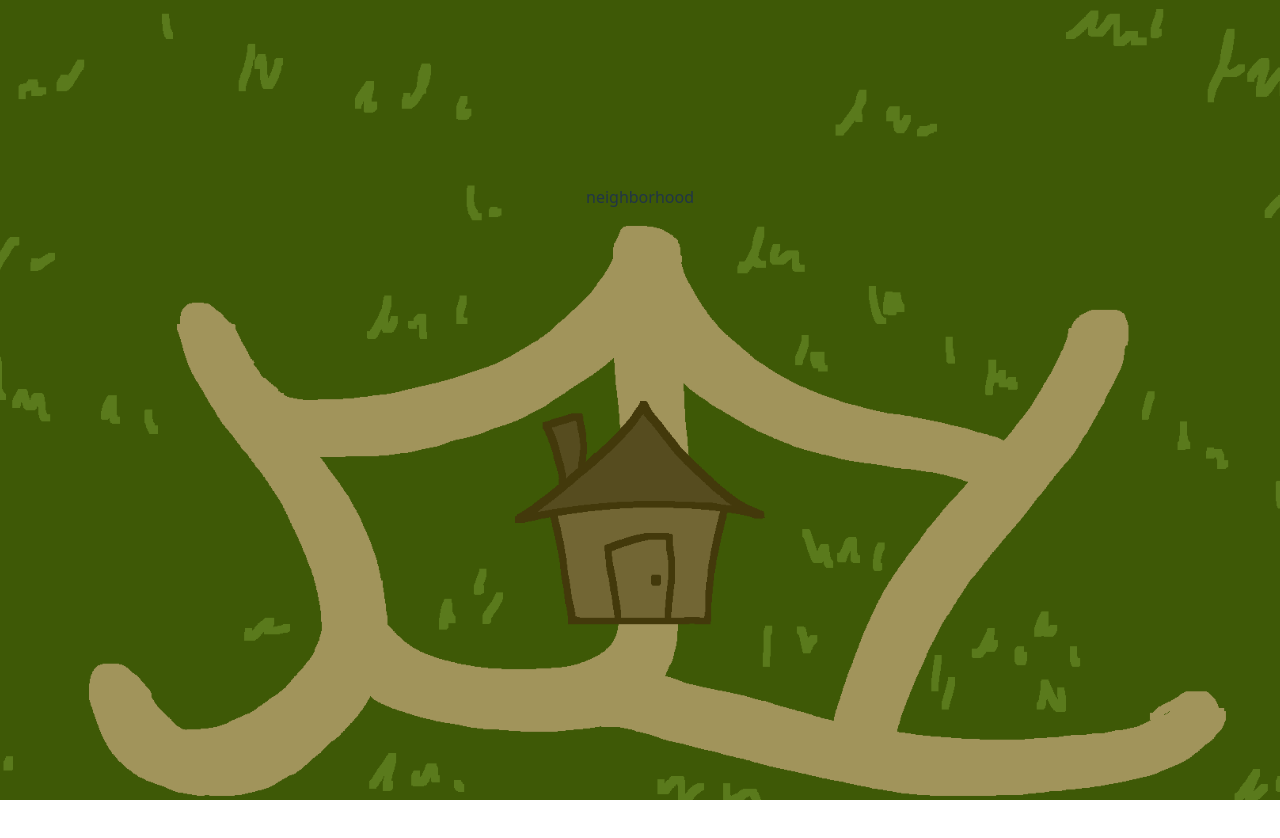
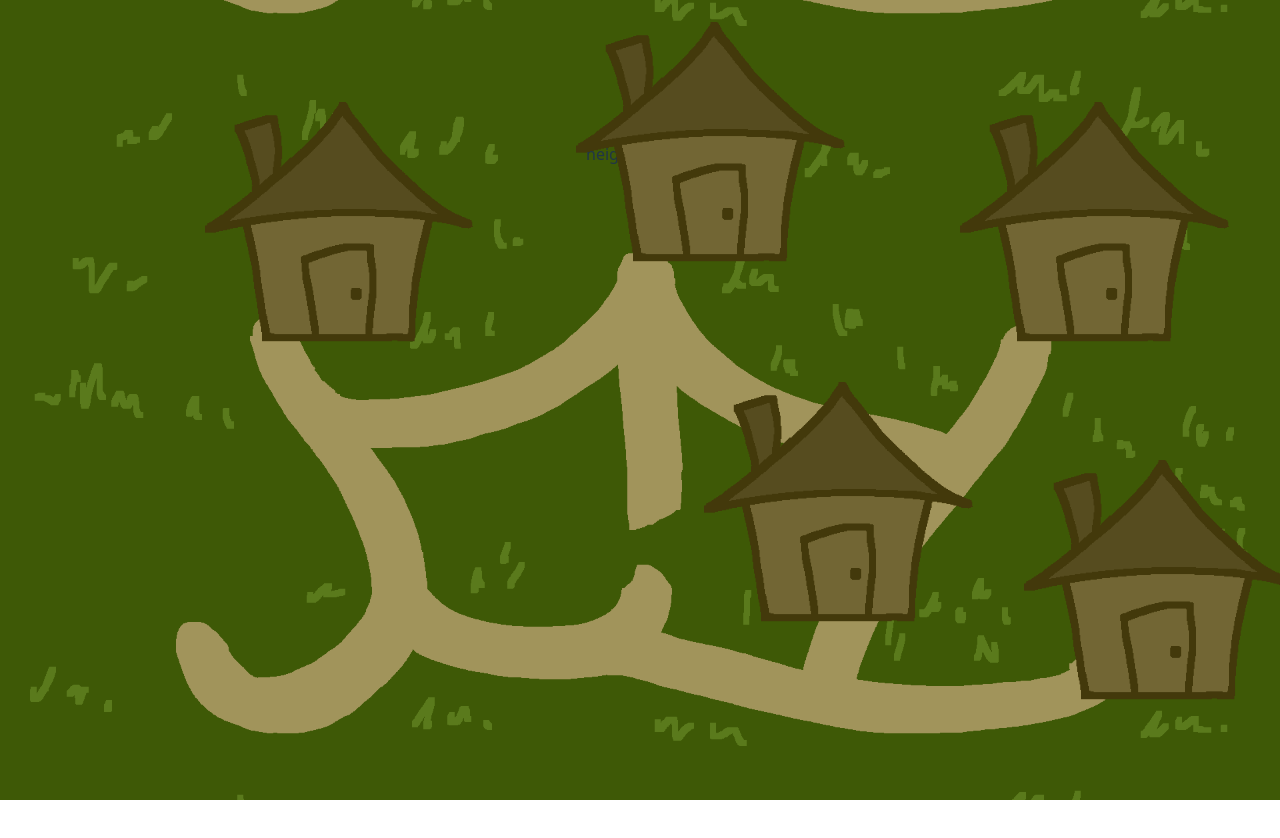
Before and after one commit to HappyHat952/Witch-Stock, a React (Vite) app in the folder witch-stock/: page / in a window 1280 px wide. Shown: the top 838 px of the page. Before the commit the page ends 800 px from the top, so only its background shows below. Built offline with nearby package versions, Linux system fonts and the light colour scheme.

Commit message:
position neighborhood elements

```diff
--- a/witch-stock/src/pages/Neighborhood.css
+++ b/witch-stock/src/pages/Neighborhood.css
@@ -1,10 +1,46 @@
 .neighborhood {
     background-image: url("../assets/Neighborhood_Paths.PNG");
     background-position: center;
-    background-size: 190vh;
+    background-size: contain;
+    margin: 0px;
+
+    /*grid-template-columns: auto auto auto auto auto auto;
+    grid-template-rows: auto auto auto auto auto auto;*/
+
+}
+
+img {
+    position: relative;
+    height: 30vh;
+
 }
 
 .BondHouse {
-    height: 28vh;
-    margin-top: 22vh;
+    top: -10vh;
+    left: 8vw;
 }
+
+.StockHouse {
+    top: -20vh;
+    left: 16vw;
+}
+
+.ETFHouse {
+    top: -10vh;
+    left: 25vw;
+}
+
+.MyHouse {
+    top: 25vh;
+    left: -16vw;
+}
+
+.CommodityHouse {
+    top: 32vh;
+    left: -61vw;
+}
+
+.CdHouse {
+    top: 4vh;
+    left: 30vw;
+}
--- a/witch-stock/src/pages/Neighborhood.jsx
+++ b/witch-stock/src/pages/Neighborhood.jsx
@@ -6,7 +6,12 @@ function Neighborhood () {
     <>
     <body className="neighborhood">
         <p>neighborhood</p>
-        <Link to="/Person/dkjs"><img className="BondHouse" src="../src/assets/House.PNG"></img></Link>
+        <Link to="/Person/jamesbond"><img className="BondHouse" src="../src/assets/House.PNG"></img></Link>
+        <Link to="/Person/jackstock"><img className="StockHouse" src="../src/assets/House.PNG"></img></Link>
+        <Link to="/Person/ETF"><img className="ETFHouse" src="../src/assets/House.PNG"></img></Link>
+        <Link to="/Person/home"><img className="MyHouse" src="../src/assets/House.PNG"></img></Link>
+        <Link to="/Person/commodity"><img className="CommodityHouse" src="../src/assets/House.PNG"></img></Link>
+        <Link to="/Person/cd"><img className="CdHouse" src="../src/assets/House.PNG"></img></Link>
     </body>
     </>
     );
```
